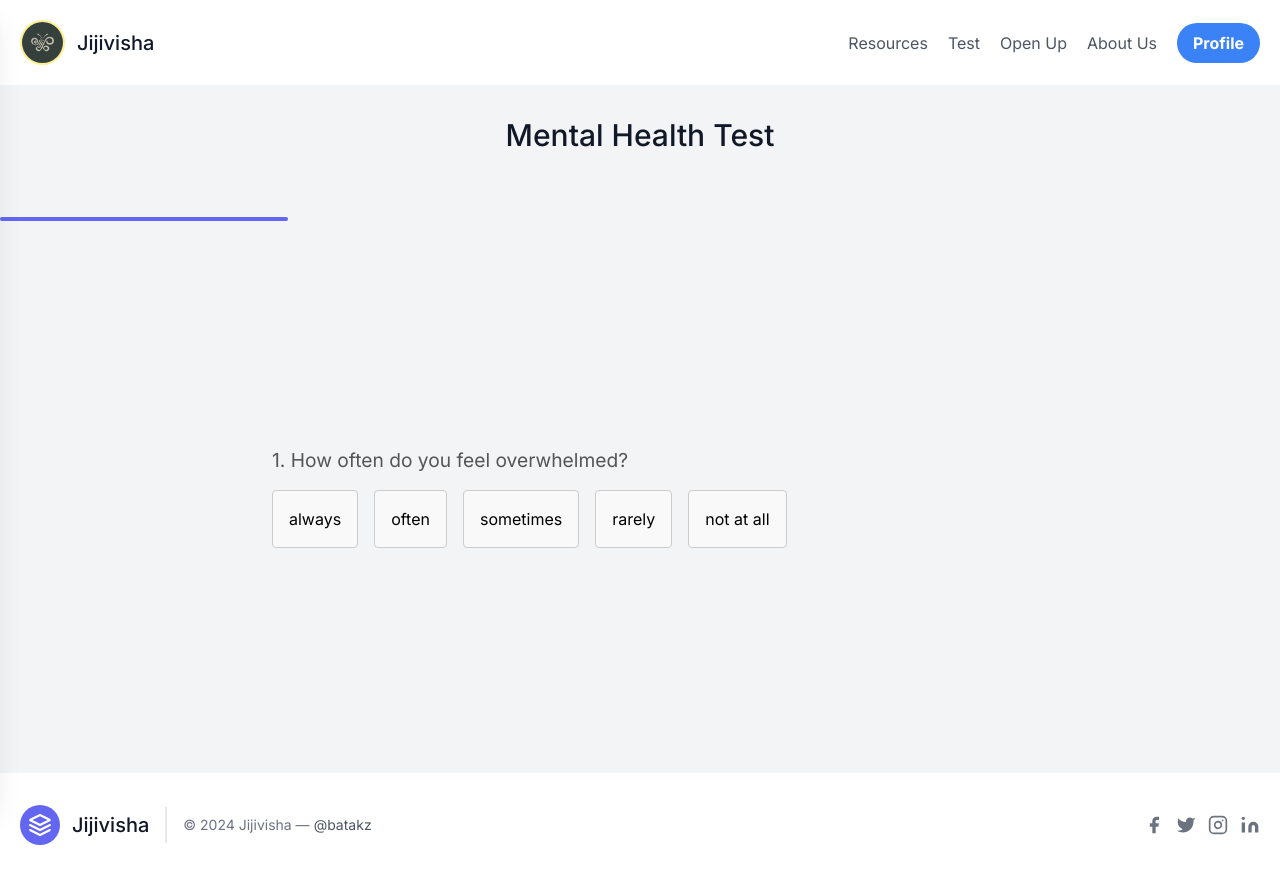
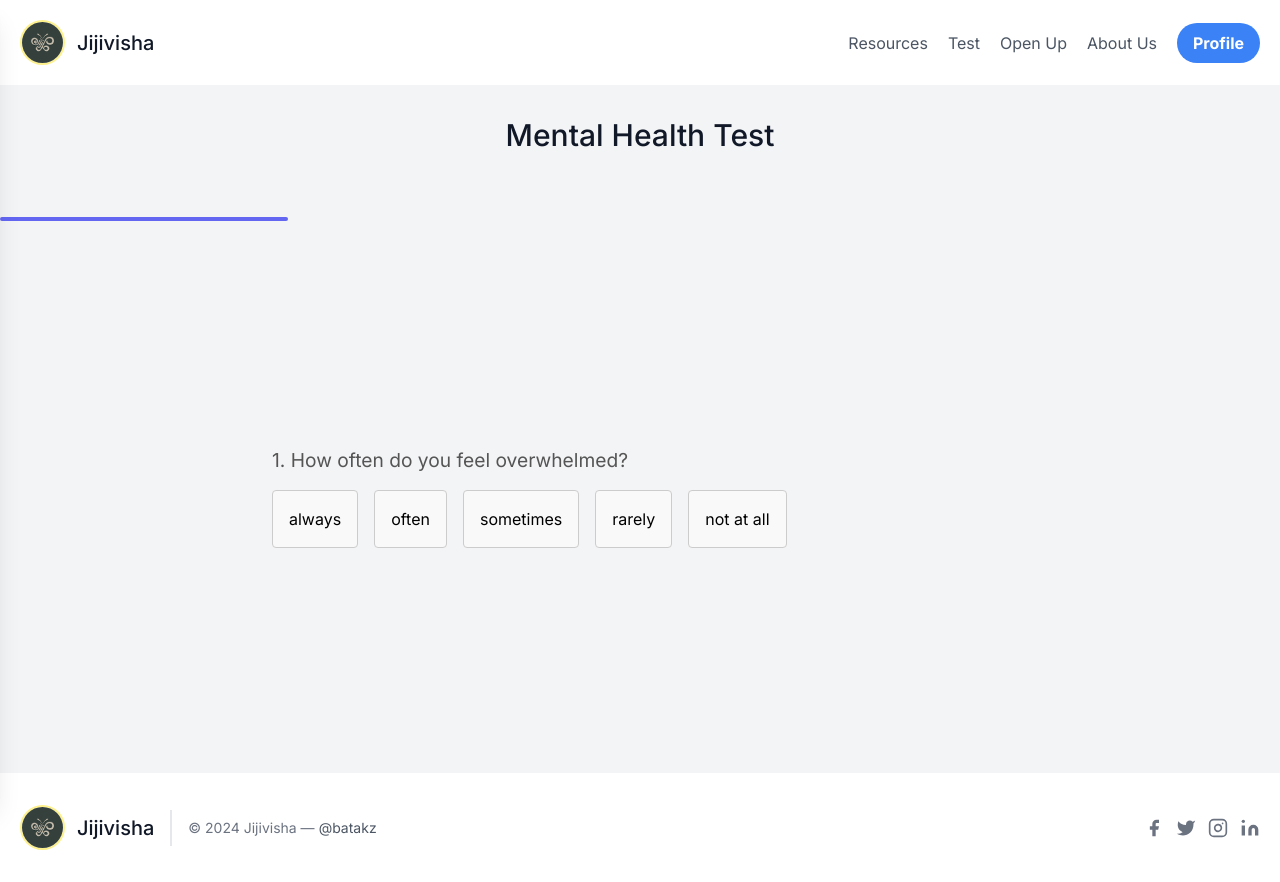
Before and after one commit to SwayamTakkamore/Batakz, a Next.js app in the folder frontend/: page /test in a window 1280 px wide. Built offline with nearby package versions, Linux system fonts and the light colour scheme.

Commit message:
added closing sidebar

```diff
--- a/frontend/app/page.tsx
+++ b/frontend/app/page.tsx
@@ -3,7 +3,6 @@ import Hero from "@/components/hero";
 import Articles from "@/components/articles";
 import Steps from "@/components/steps"
 import Footer from "@/components/footer";
-import Faram from "@/components/questions";
 
 export default function Home(): JSX.Element {
   return (
--- a/frontend/components/footer.tsx
+++ b/frontend/components/footer.tsx
@@ -1,16 +1,26 @@
+"use client"
 import React from 'react';
+import Image from 'next/image';
+import { useRouter } from 'next/navigation';
 
 export default function Footer(): JSX.Element {
+  const router = useRouter();
   return (
     <footer className="text-gray-600 body-font">
       <div className="container px-5 py-8 mx-auto flex items-center sm:flex-row flex-col">
         <a className="flex title-font font-medium items-center md:justify-start justify-center text-gray-900">
-      <svg xmlns="http://www.w3.org/2000/svg" fill="none" stroke="currentColor" strokeLinecap="round" strokeLinejoin="round" strokeWidth="2" className="w-10 h-10 text-white p-2 bg-indigo-500 rounded-full" viewBox="0 0 24 24">
-        <path d="M12 2L2 7l10 5 10-5-10-5zM2 17l10 5 10-5M2 12l10 5 10-5"></path>
-      </svg>
-      <span className="ml-3 text-xl">Jijivisha</span>
+          <Image
+            className="rounded-full  border-2 border-yellow-200"
+            src="/logo1.png"
+            width={45}
+            height={45}
+            alt="Picture of the author"
+            draggable="false"
+            onClick={() => router.push("/")}
+          />
+          <span className="ml-3 text-xl" onClick={() => router.push("/")}>Jijivisha</span>
         </a>
-    <p className="text-sm text-gray-500 sm:ml-4 sm:pl-4 sm:border-l-2 sm:border-gray-200 sm:py-2 sm:mt-0 mt-4">© 2024 Jijivisha —
+        <p className="text-sm text-gray-500 sm:ml-4 sm:pl-4 sm:border-l-2 sm:border-gray-200 sm:py-2 sm:mt-0 mt-4" >© 2024 Jijivisha —
           <a href="https://twitter.com/knyttneve" className="text-gray-600 ml-1" rel="noopener noreferrer" target="_blank">@batakz</a>
         </p>
         <span className="inline-flex sm:ml-auto sm:mt-0 mt-4 justify-center sm:justify-start">
--- a/frontend/components/hero.tsx
+++ b/frontend/components/hero.tsx
@@ -1,17 +1,21 @@
+"use client"
+/* eslint-disable @next/next/no-img-element */
 import Link from 'next/link';
 import React from 'react';
+import {useRouter} from 'next/navigation';
 
 export default function Hero(): JSX.Element {
+  const router = useRouter();
   return (
 <section className="text-gray-600 body-font  bg-gray-100">
   <div className="container mx-auto flex px-5 py-24 items-center justify-center flex-col">
-    <img className="lg:w-2/6 md:w-3/6 w-5/6 mb-10 object-cover object-center rounded" alt="hero" src="https://rashcasm.github.io/jij/art3.png"/>
+    <img className="lg:w-2/6 md:w-3/6 w-5/6 mb-10 object-cover object-center rounded" alt="hero" src="https://rashcasm.github.io/jij/art3.png" draggable="false"/>
     <div className="text-center lg:w-2/3 w-full">
       <h1 className="title-font sm:text-4xl text-3xl mb-4 font-medium text-gray-900">Jijivisha</h1>
       <h3 className="mb-8 leading-relaxed">Empowering Mental Wellness<br/>Through Connection</h3>
       <div className="flex justify-center items-center flex-col">
-        <button className=" text-white bg-indigo-500 border-0 py-2 px-6 focus:outline-none hover:bg-indigo-600 rounded text-lg my-2"><Link href="/test">Know your mental health</Link></button>
-        <button className="ml-4  text-gray-700 bg-gray-100 border-0 py-2 px-6 focus:outline-none hover:bg-gray-200 rounded text-lg"><Link href="/resources">Resources</Link></button>
+        <button className=" text-white bg-indigo-500 border-0 py-2 px-6 focus:outline-none hover:bg-indigo-600 rounded text-lg my-2" onClick={() => router.push("/test")}>Know your mental health</button>
+        <button className=" text-gray-700 bg-gray-100 border-0 py-2 px-6 focus:outline-none hover:bg-gray-200 rounded text-lg" onClick={() => router.push('/resources')}>Resources</button>
       </div>
     </div>
   </div>
--- a/frontend/components/navbar.tsx
+++ b/frontend/components/navbar.tsx
@@ -57,6 +57,7 @@ const Navbar = () => {
               width={45}
               height={45}
               alt="Picture of the author"
+              draggable="false"
             />
           </div>
           <Link href="/" className="ml-3 text-xl">Jijivisha</Link>
--- a/frontend/components/sidebar.tsx
+++ b/frontend/components/sidebar.tsx
@@ -1,5 +1,5 @@
 import Link from 'next/link';
-import React from 'react';
+import React, { useEffect, useRef } from 'react';
 
 interface SidebarProps {
   isOpen: boolean;
@@ -7,11 +7,31 @@ interface SidebarProps {
 }
 
 const Sidebar: React.FC<SidebarProps> = ({ isOpen, toggleSidebar }) => {
+  const sidebarRef = useRef<HTMLDivElement>(null);
+
+  useEffect(() => {
+    function handleClickOutside(event: MouseEvent) {
+      if (sidebarRef.current && !sidebarRef.current.contains(event.target as Node)) {
+        toggleSidebar();
+      }
+    }
+
+    if (isOpen) {
+      document.addEventListener('mousedown', handleClickOutside);
+    } else {
+      document.removeEventListener('mousedown', handleClickOutside);
+    }
+
+    return () => {
+      document.removeEventListener('mousedown', handleClickOutside);
+    };
+  }, [isOpen, toggleSidebar]);
+
   return (
-    <div className={`fixed inset-y-0 left-0 z-50 bg-white w-64 shadow-xl transform ${isOpen ? 'translate-x-0' : '-translate-x-full'} transition duration-300 ease-in-out`}>
-      <div className="flex items-center justify-between px-4 py-6 border-b">
+    <div ref={sidebarRef} className={`fixed inset-y-0 left-0 z-50 bg-white w-64 shadow-xl transform ${isOpen ? 'translate-x-0' : '-translate-x-full'} transition duration-300 ease-in-out`}>
+      <div onClick={toggleSidebar} className="flex items-center justify-between px-4 py-6 border-b">
         <h2 className="text-lg font-semibold">Jijivisha</h2>
-        <button onClick={toggleSidebar} className="text-gray-500 focus:outline-none">
+        <button className="text-gray-500 focus:outline-none">
           <svg xmlns="http://www.w3.org/2000/svg" fill="none" stroke="currentColor" strokeLinecap="round" strokeLinejoin="round" strokeWidth="2" className="w-6 h-6" viewBox="0 0 24 24">
             <path d="M6 18L18 6M6 6l12 12"></path>
           </svg>
@@ -27,7 +47,6 @@ const Sidebar: React.FC<SidebarProps> = ({ isOpen, toggleSidebar }) => {
       </nav>
     </div>
   );
-
 };
 
 export default Sidebar;
```
Lines whose indentation alone changed are shown as unchanged.
